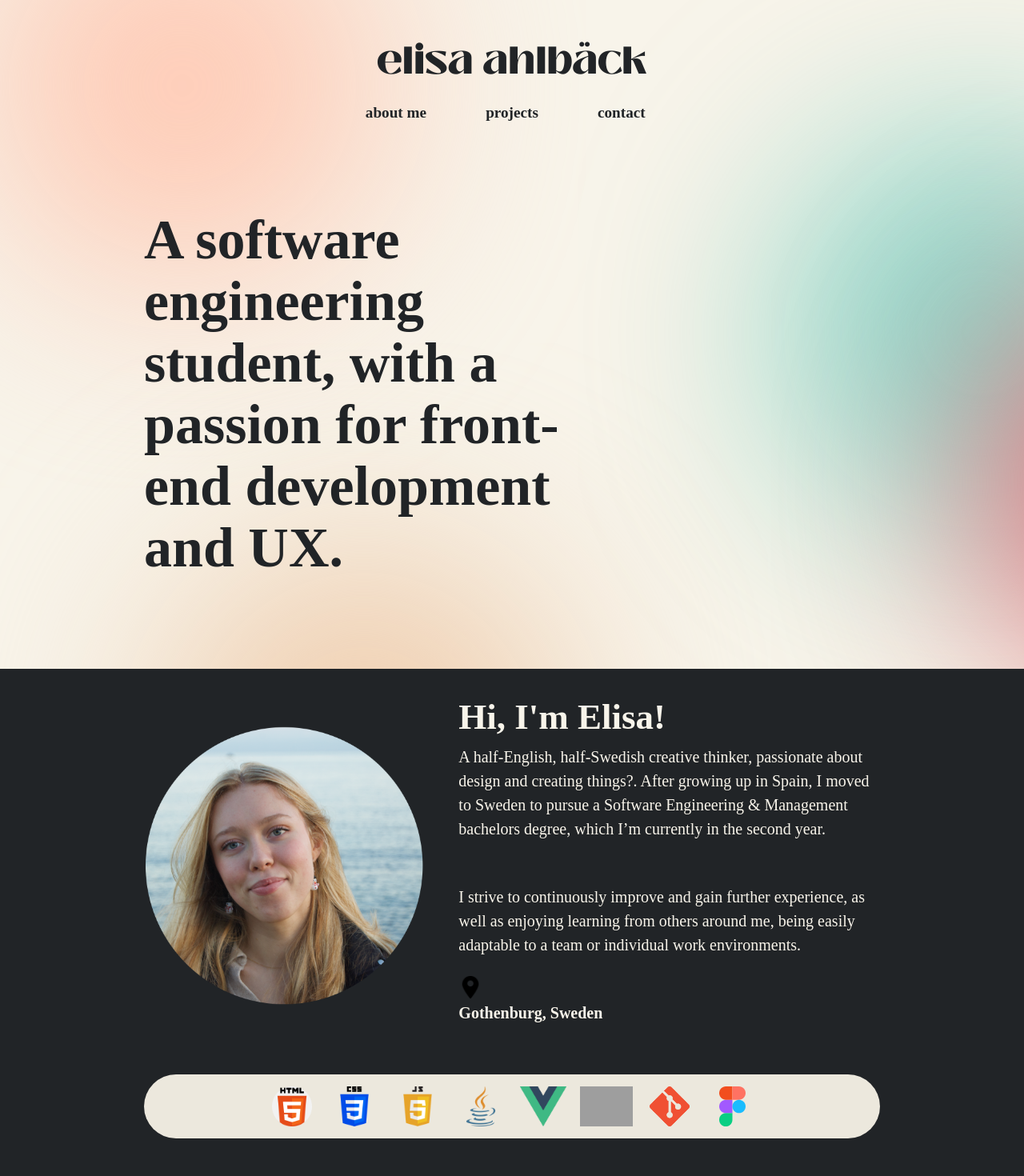
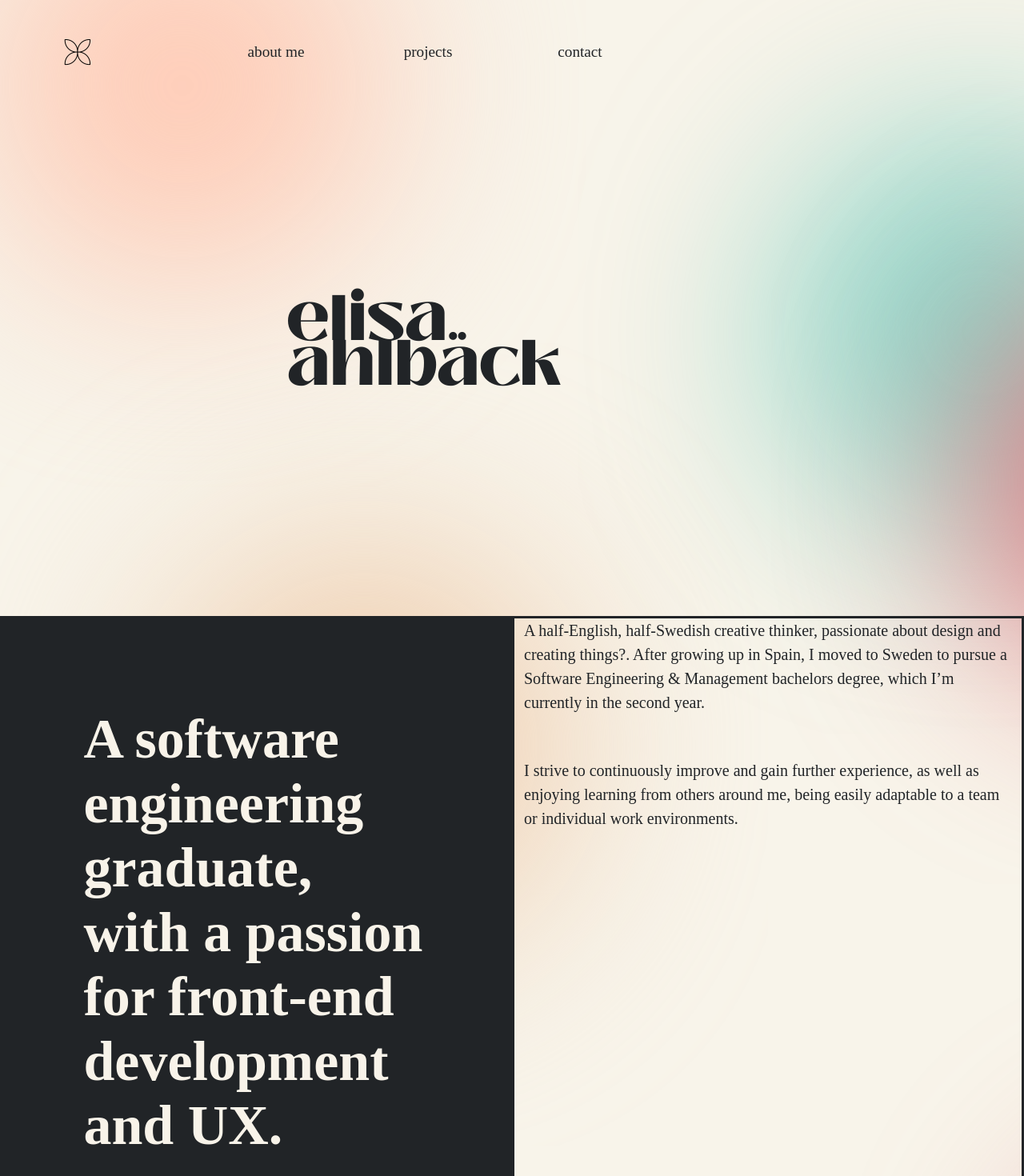
Before and after one commit to elisaahlback/Portfolio-website, a React (Create React App) app in the folder my-app/: page / in a window 1280 px wide. Shown: the part 40-1510 px from the top of the page at 80% size. Built offline with nearby package versions, Linux system fonts and the light colour scheme; grey boxes are pictures that could not be loaded.

Commit message:
Refactor: Update structure of main page

```diff
--- a/my-app/package.json
+++ b/my-app/package.json
@@ -12,6 +12,7 @@
     "react-dom": "^18.2.0",
     "react-router-dom": "^6.9.0",
     "react-scripts": "5.0.1",
+    "react-scroll": "^1.9.0",
     "web-vitals": "^2.1.4"
   },
   "scripts": {
--- a/my-app/src/components/NavBar.js
+++ b/my-app/src/components/NavBar.js
@@ -6,23 +6,20 @@ const NavBar = () => {
     return (
     <nav class="nav">
         <div class="container">
-        <b-row class="row justify-content-md-center">
-            <b-col class="nav-title">
-                <a href="/" class="nav-title col-12">elisa ahlbäck</a>
+        <b-row class="row">
+            <b-col class="nav-title col-2 d-flex align-items-center">
+                <a href="/" class="nav-logo"><img id="nav-logo" src={require('.././assets/nav-logo.png')} /></a>
             </b-col>
+
+            <div class="nav-item1 col col-2 d-flex justify-content-center align-items-center"><a href="/">about me</a>
+            </div>
+            <div class="nav-item2 col col-2 d-flex justify-content-center align-items-center"><a href="/Projects">projects</a>
+            </div>
+            <div class="nav-item3 col col-2 d-flex justify-content-center align-items-center"><a href="/Contact">contact</a>
+            </div>
         </b-row>
 
-        <div class="row justify-content-md-center">
-    <div class="nav-item1 col col-2">
-    <a href="/">about me</a>
-    </div>
-    <div class="nav-item2 col col-2">
-        <a href="/Projects">projects</a>
-    </div>
-    <div class="nav-item3 col col-2">
-        <a href="/Contact">contact</a>
-    </div>
-  </div>
+
         </div>
 
     </nav>
--- a/my-app/src/routes/MainPage.js
+++ b/my-app/src/routes/MainPage.js
@@ -4,94 +4,41 @@ import NavBar from '.././components/NavBar';
 import FigmaLogo from '.././assets/figma.svg';
 import Line from '.././components/Line';
 import Footer from '.././components/Footer';
+import { Link, Element } from 'react-scroll';
 
 function MainPage() {
   return (
     <div className="App">
       <NavBar></NavBar>
       <div class="row hero-row d-flex align-items-center">
-        <div class="col col-7 ">
-          <h1 class="hero">
-            A software engineering student, with a passion for front-end development and UX.
+        <div class="col col-12 ">
+          <h1 class="name col-3">
+             elisa ahlbäck
           </h1>
         </div>
       </div>
 
-      <div class="row aboutme-row d-flex align-items-center">
-        <div class="col col-5">
-        <img id="profile-pic" src={require('.././assets/profile.png')} />
+      <div className="about-me-rectangle">
+      <div className="container-fluid h-100">
+      <div className="row h-100">
+        <div className="col-6 about-me-left d-flex justify-content-center align-items-center">
+        <h1 class="about-me-left-text">
+            A software engineering graduate, with a passion for front-end development and UX.
+          </h1>
         </div>
-
-        <div class="col col-7">
-
-          <div class="row">
-            <div class="col">
-              <h3 id="intro-title">Hi, I'm Elisa!</h3>
-            </div>
-          </div>
-
+        <div className="col-6 about-me-right">
           <div class="row">
             <div class="col">
               <p>A half-English, half-Swedish creative thinker, passionate about design and creating things?. After growing up in Spain, I moved to Sweden to pursue a Software Engineering & Management bachelors degree, which I’m currently in the second year.</p><br/>
               <p>I strive to continuously improve and gain further experience, as well as enjoying learning from others around me, being easily adaptable to a team or individual work environments.</p>
             </div>
           </div>
-
-          <div class="row">
-            <div class="col">
-              <img id="location-icon" src={require('.././assets/location.png')} />
-              <p><b>Gothenburg, Sweden</b></p>
-            </div>
-          </div>
-
-        </div>
-
-        <div class="container-fluid">
-        <div class="row tools-row d-flex align-items-center">
-        <div class="col col-12 d-flex justify-content-center">
-          <div class="d-flex justify-content-center" id="toolbox">
-            <div class="row tools-row d-flex align-items-center justify-content-center">
-
-              <div class="col col-1 d-flex justify-content-center">
-                <img id="tool-icon" src={require('.././assets/html.png')}></img>
-              </div>
-
-              <div class="col col-1 d-flex justify-content-center">
-                <img id="tool-icon" src={require('.././assets/css.png')}></img>
-              </div>
-
-              <div class="col col-1 d-flex justify-content-center">
-                <img id="tool-icon" src={require('.././assets/javascript.webp')}></img>
-              </div>
-
-              <div class="col col-1 d-flex justify-content-center">
-                <img id="tool-icon" src={require('.././assets/java.png')}></img>
-              </div>
-
-              <div class="col col-1 d-flex justify-content-center">
-                <img id="tool-icon" src={require('.././assets/vue.png')}></img>
-              </div>
-
-              <div class="col col-1 d-flex justify-content-center">
-                <img id="tool-icon" src={require('.././assets/bootstrap.png')}></img>
-              </div>
-
-              <div class="col col-1 d-flex justify-content-center">
-                <img id="tool-icon" src={require('.././assets/git.png')}></img>
-              </div>
-
-              <div class="col col-1 d-flex justify-content-center">
-                <img id="tool-icon" src={FigmaLogo} alt="Figma Logo"></img>
-              </div>
-
-            </div>
-
-          </div>
         </div>
       </div>
       </div>
+      </div>
 
-      </div>
+
 
       <div class="row projects-row">
         <div class="row project-row">
--- a/my-app/src/routes/Projects.js
+++ b/my-app/src/routes/Projects.js
@@ -0,0 +1,42 @@
+import { useEffect, useRef } from 'react';
+
+function Projects() {
+  const blockRef = useRef(null);
+
+  useEffect(() => {
+    const handleScroll = () => {
+      const blockTop = blockRef.current.offsetTop;
+      const scrollPos = window.scrollY;
+
+      // If user scrolls near the block, snap to it
+      if (Math.abs(scrollPos - blockTop) < 100) {
+        window.scrollTo({
+          top: blockTop,
+          behavior: 'smooth',
+        });
+      }
+    };
+
+    window.addEventListener('scroll', handleScroll);
+    return () => {
+      window.removeEventListener('scroll', handleScroll);
+    };
+  }, []);
+
+  return (
+    <div>
+      <div style={{ height: '100vh' }}>Scroll Down</div>
+
+      <div
+        ref={blockRef}
+        style={{ height: '500px', background: 'lightgray' }}
+      >
+        <h2>Magnetized Block</h2>
+      </div>
+
+      <div style={{ height: '100vh' }}>More Content</div>
+    </div>
+  );
+}
+
+export default Projects;
--- a/my-app/src/styles/MainPage.css
+++ b/my-app/src/styles/MainPage.css
@@ -30,10 +30,20 @@
   padding: 40px 180px 40px 180px;
 }
 
-.hero {
+.name {
+  font-family: BlackMango;
+  font-weight: 800;
+  font-size: 80px;
+  line-height: 70%;
+  color: #212427;
+}
+
+.about-me-left-text {
   font-weight: 800;
   font-size: 70px;
-  line-height: 110%;
+  line-height: 115%;
+  color: #F8F3E9;
+  width: 70%;
 }
 
 .aboutme-row {
@@ -95,3 +105,17 @@ hr {
   width: 2000px;
   height: 20px;
 }
+
+.about-me-rectangle {
+  width: 100vw;    /* Full width of the viewport */
+  height: 100vh;   /* Full height of the viewport */
+}
+
+.about-me-left {
+  background-color: #212427;
+}
+
+.about-me-right {
+  border-style: solid;
+  background-color: transparent;
+}
--- a/my-app/src/styles/NavBar.css
+++ b/my-app/src/styles/NavBar.css
@@ -1,29 +1,18 @@
 nav {
-width: 100%;
+    width: 100%;
+    padding: 0 20px;
 }
 
-.nav-title {
+#nav-logo {
     font-family: BlackMango;
     color: #212427;
-    font-size: 3rem;
-    font-style: none;
-    text-align: center;
-    margin-bottom: 15px;
+    height: 50px;
 }
 
 .nav-item1, .nav-item2, .nav-item3 {
     font-size: 1.2rem;
-    text-align: center;
-    font-weight: 700;
+    font-weight: 400;
 
-}
-
-.nav-item1 {
-    text-align: right;
-}
-
-.nav-item3 {
-    text-align: left;
 }
 
 a:link {
```
Also changed, not shown: my-app/src/assets/nav-logo.png (added), 1 other file (tests, documents, lock files or other folders).
